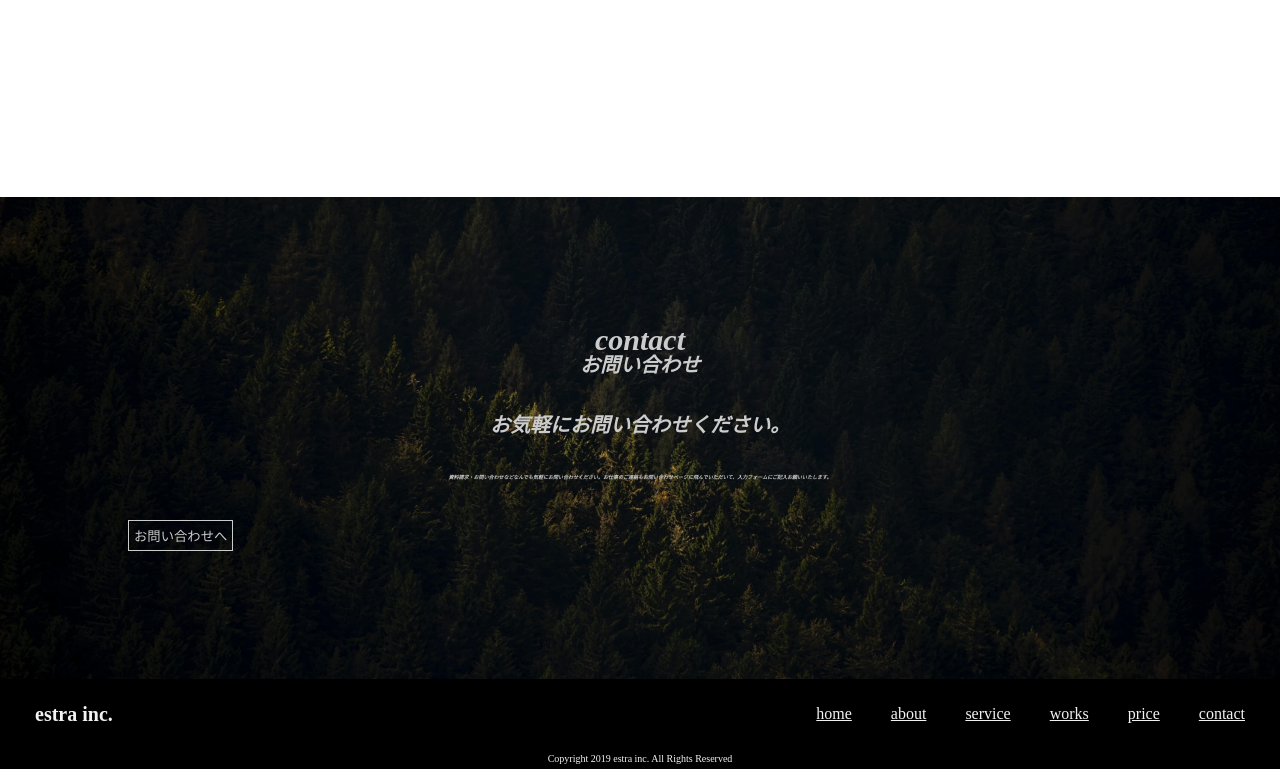
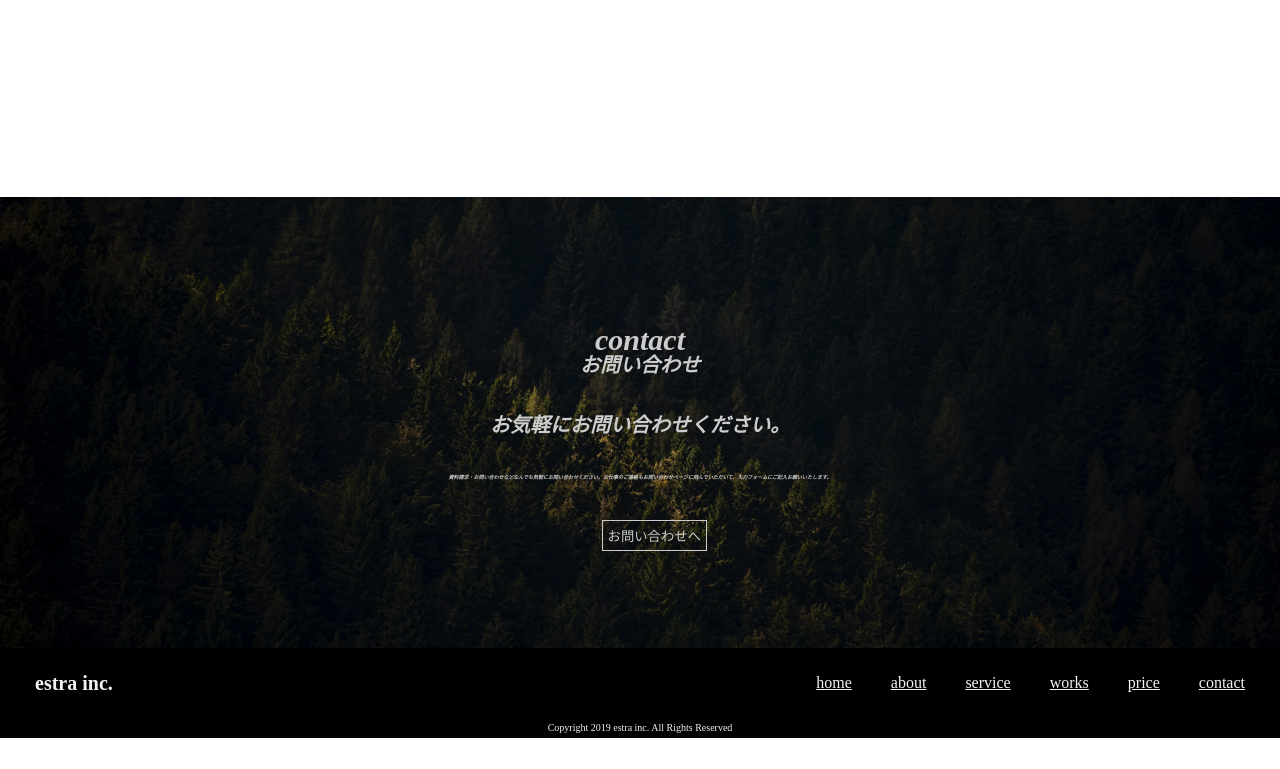
Before and after one commit to junko0126/20200221_hayashi, a plain HTML site: page index.html in a window 1280 px wide. Shown: the part 3253-4022 px from the top of the page. After the commit the page ends 3991 px from the top, so only its background shows below. Drawn offline with Linux system fonts and the light colour scheme.

Commit message:
お問い合わせボタンの配置修正

```diff
--- a/css/style.css
+++ b/css/style.css
@@ -393,6 +393,7 @@ header {
 }
 
 .contact {
+  /* position: relative; */
   line-height: 300px;
   background: url(../img/contact-bg.jpg) no-repeat;
   background-size: cover;
@@ -426,9 +427,14 @@ header {
   font-size: 5px;
 }
 
+.contact_button {
+  text-align: center;
+  position: absolute;
+  margin-left: 37%;
+}
+
 .contact_button button {
   display: block;
-  /* margin-left: 520px; */
   color: #ccc;
   border: solid #ccc 1px;
   padding: 5px;
```
